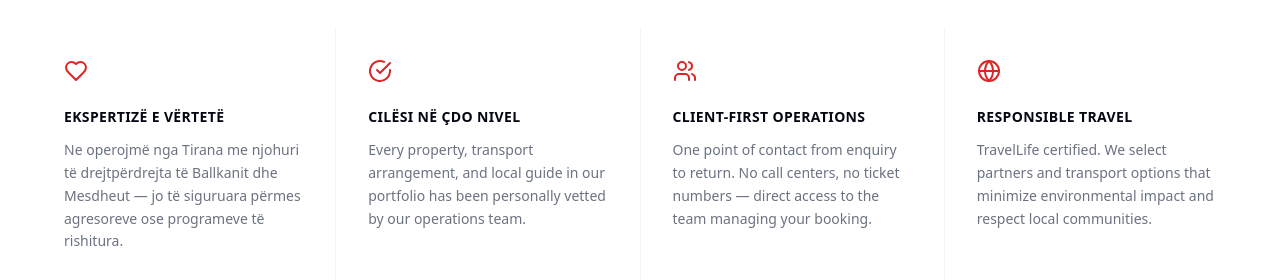
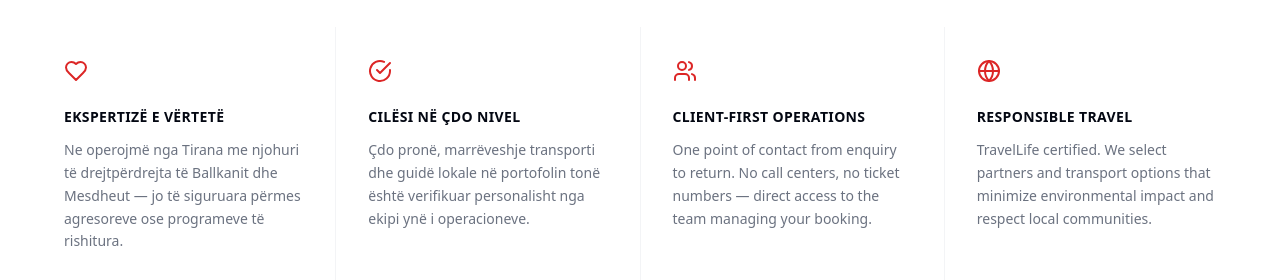
Before and after one commit to bla-mamba/univers-agency-finished, a React (Vite) app: page /about in a window 1280 px wide. Shown: the part 2480-2760 px from the top of the page. Built offline with nearby package versions, Linux system fonts and the light colour scheme; no server answers; the database is empty.

Commit message:
Updated AboutPage.tsx

```diff
--- a/src/pages/AboutPage.tsx
+++ b/src/pages/AboutPage.tsx
@@ -19,7 +19,7 @@ const values = [
  icon: CheckCircle,
  title:'Cilësi në çdo nivel',
  description:
-'Every property, transport arrangement, and local guide in our portfolio has been personally vetted by our operations team.',
+'Çdo pronë, marrëveshje transporti dhe guidë lokale në portofolin tonë është verifikuar personalisht nga ekipi ynë i operacioneve.',
 },
  {
  icon: Users,
```
